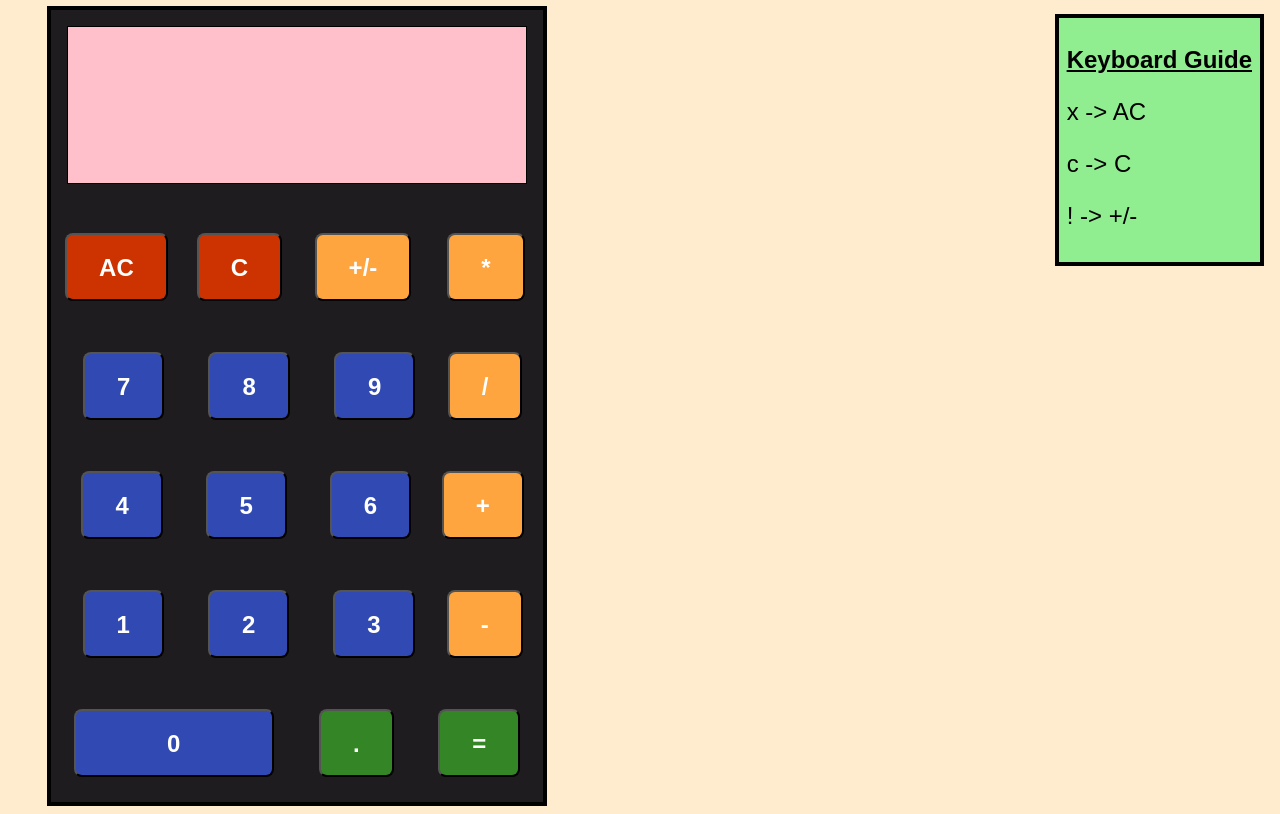
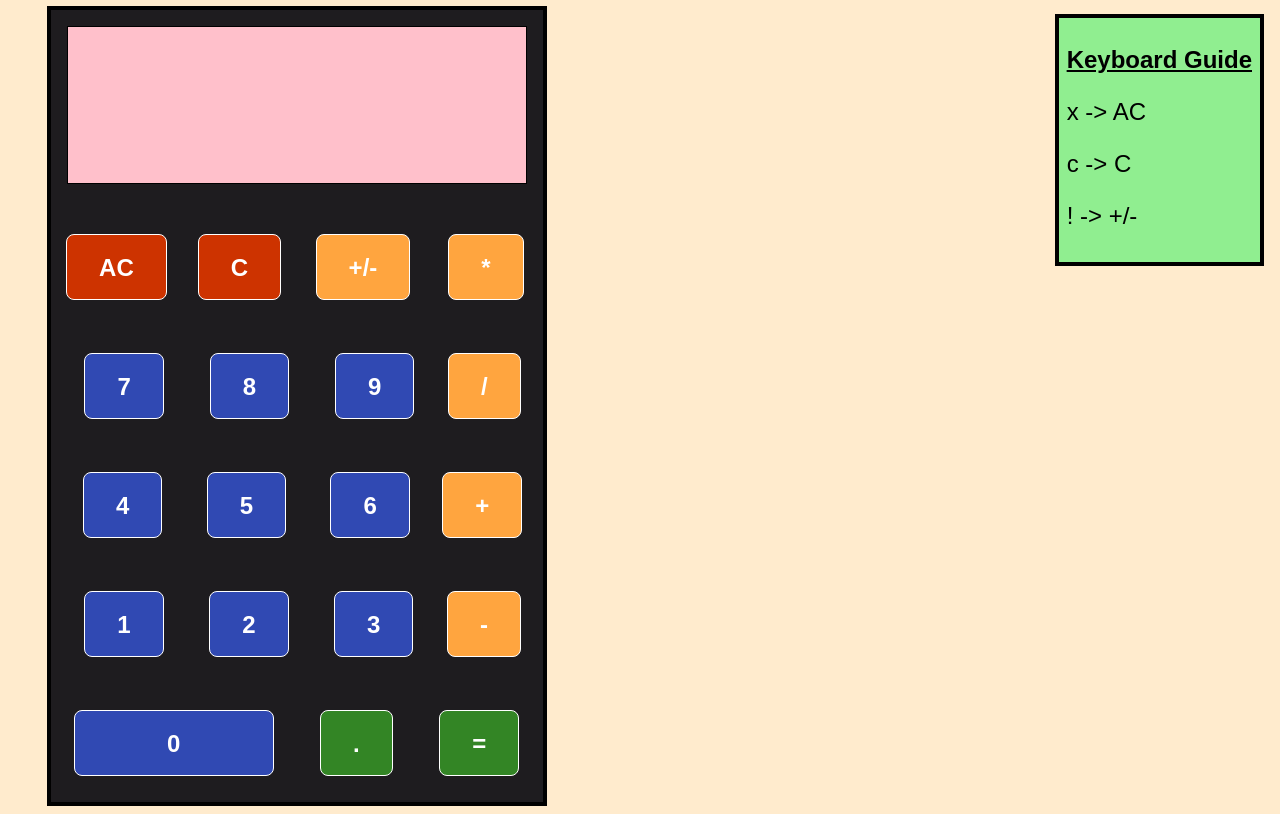
Before and after one commit to notacallforhelp/Calculator, a plain HTML site: page index.html in a window 1280 px wide. Shown: the part 93-907 px from the top of the page. Drawn offline with Linux system fonts and the light colour scheme.

Commit message:
buttons now have a white border

```diff
--- a/styles.css
+++ b/styles.css
@@ -6,6 +6,10 @@
 
 body{
     background-color: blanchedalmond;
+}
+
+button{
+    border: 1px solid white;
 }
 
 h1{
```
